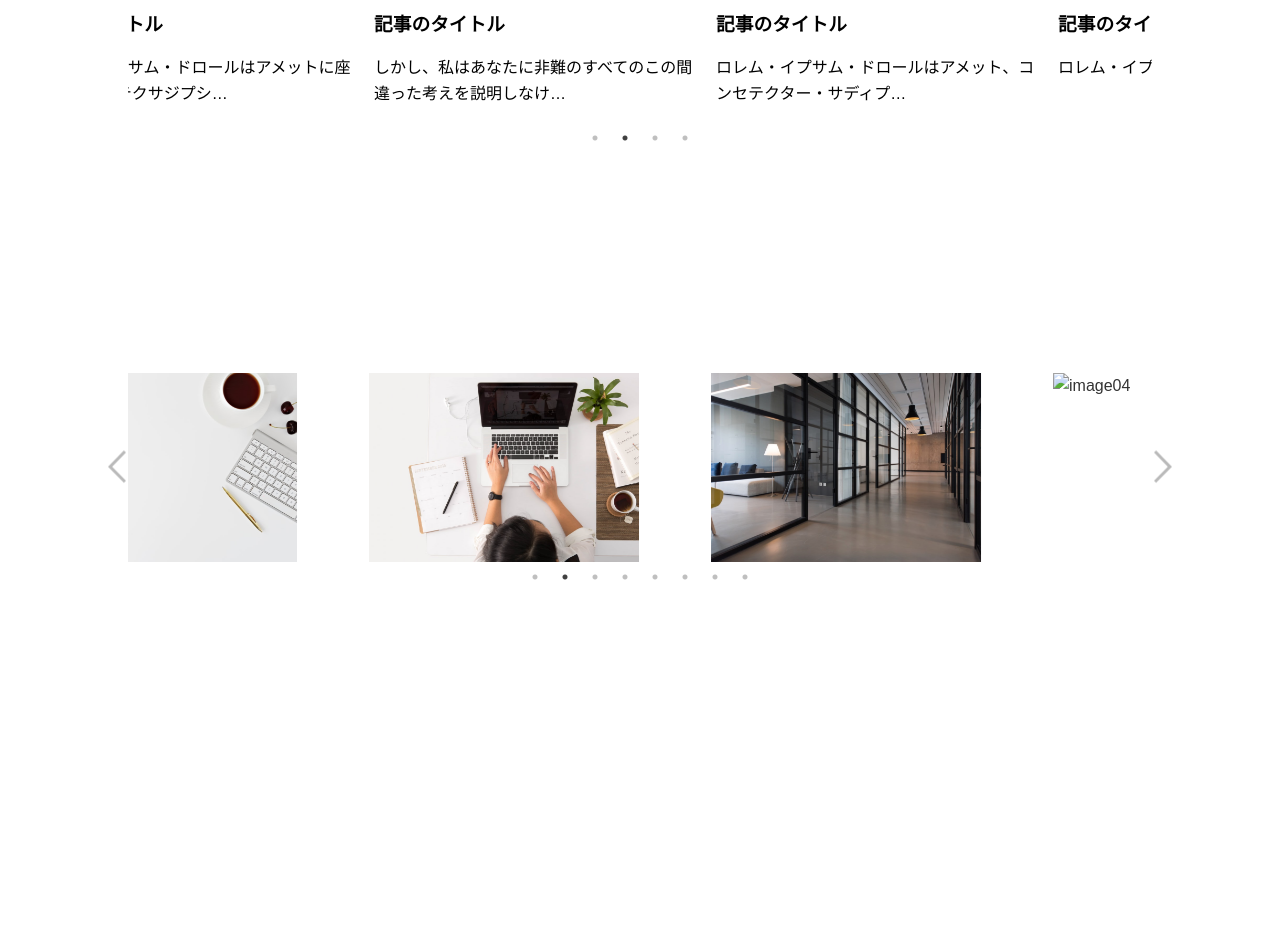
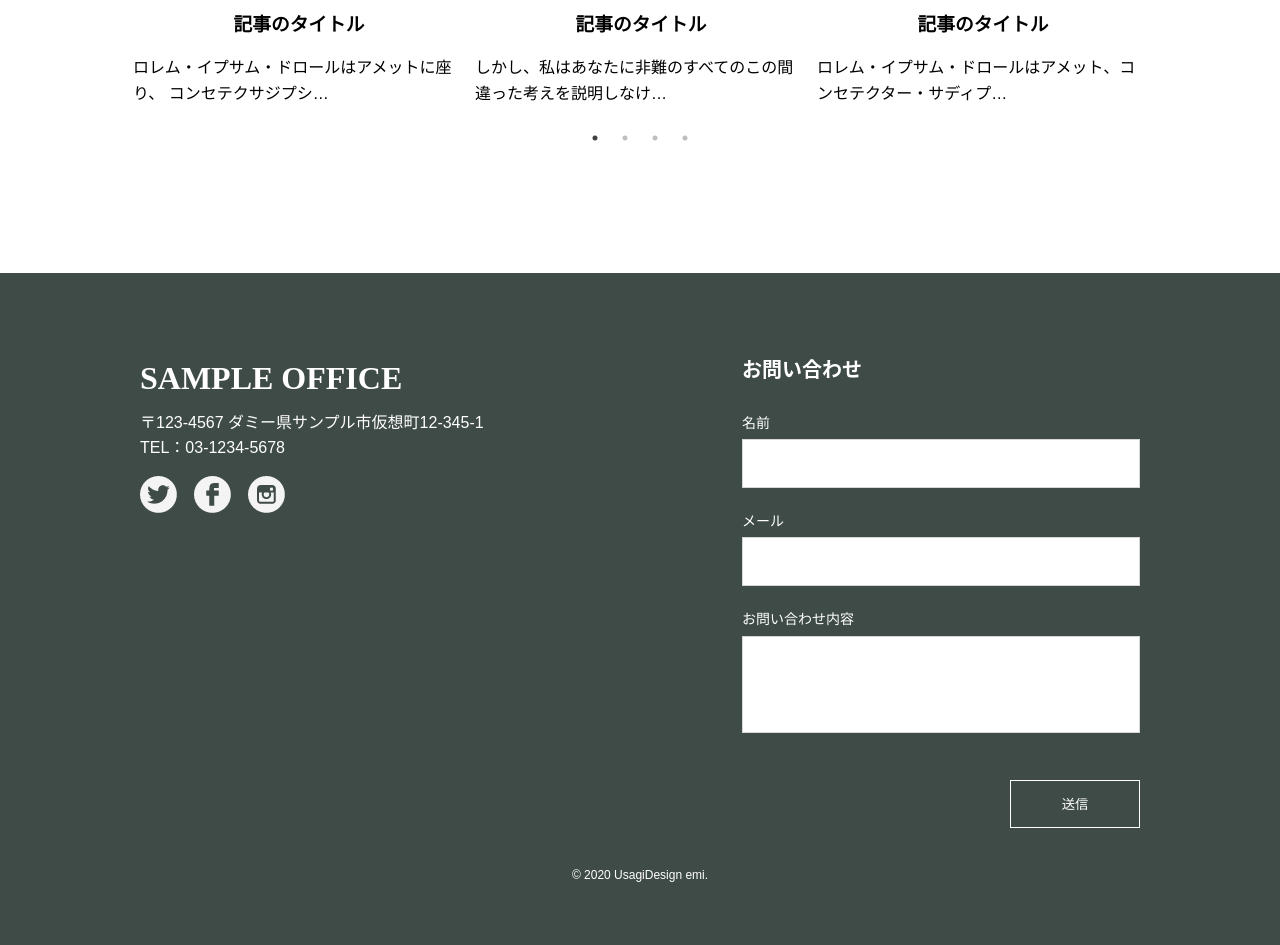
Before and after one commit to machitake/bootcamp, a plain HTML site: page index.html in a window 1280 px wide. Shown: the part 2800-3745 px from the top of the page. Before the commit the page ends 3392 px from the top, so only its background shows below. Drawn offline with nearby package versions, Linux system fonts and the light colour scheme.

Commit message:
footerコーディング

```diff
--- a/index.html
+++ b/index.html
@@ -121,26 +121,7 @@
             </div>
 
             <div class="card_bottom">
-                <!-- <div class="card_bottom-item">
-                    <img src="./img/card-item1.png" alt="">
-                    <h3>記事のタイトル</h3>
-                    <p>ロレム・イプサム・ドロールはアメットに座り、 コンセテクサジプシ…</p>
-                </div>
-                <div class="card_bottom-item">
-                    <img src="./img/card-item2.png" alt="">
-                    <h3>記事のタイトル</h3>
-                    <p>しかし、私はあなたに非難のすべてのこの間違った考えを説明しなけ…</p>
-                </div>
-                <div class="card_bottom-item">
-                    <img src="./img/card-item3.png" alt="">
-                    <h3>記事のタイトル</h3>
-                    <p>ロレム・イプサム・ドロールはアメット、コンセテクター・サディプ…</p>
-                </div>
-                <div class="card_bottom-item">
-                    <img src="./img/card-item4.png" alt="">
-                    <h3>記事のタイトル</h3>
-                    <p>ロレム・イプサム・ドロールはアメ座る。</p>
-                </div> -->
+
                 <div class="slider">
                     <div class="card_bottom-item">
                         <img src="./img/card-item1.png" alt="">
@@ -163,27 +144,51 @@
                         <p>ロレム・イプサム・ドロールはアメ座る。</p>
                     </div>
                 </div>
+
             </div>
         </section>
 
         <footer>
-            <div class="footer_left"></div>
-            <div class="footer_right"></div>
+
+            <div class="section_inner footer_inner">
+
+                <div class="footer_left">
+                    <h3>SAMPLE OFFICE</h3>
+                    <p>
+                        〒123-4567 ダミー県サンプル市仮想町12-345-1<br>
+                        TEL：03-1234-5678
+                    </p>
+
+                    <ul class="sns_link">
+                        <li><a href=""><img src="./img/twitter.png" alt="" class="sns_link-img"></a></li>
+                        <li><a href=""><img src="./img/facebook.png" alt="" class="sns_link-img"></a></li>
+                        <li><a href=""><img src="./img/instagram.png" alt="" class="sns_link-img"></a></li>
+                    </ul>
+
+                </div>
+                <div class="footer_right">
+                    <h3>お問い合わせ</h3>
+
+                    <form action="">
+                       <label for="">名前</label>
+                       <input type="text" name="" id="" class="form_text">
+
+                       <label for="">メール</label>
+                       <input type="text" name="" id="" class="form_text">
+
+                       <label for="">お問い合わせ内容</label>
+                       <input type="textarea" name="" id="" class="form_textarea">
+
+                       <input type="submit" value="送信" class="form_button">
+                    </form>
+
+                </div>
+
+            </div>
+
+            <div class="footer_copy">&copy; 2020  UsagiDesign emi.</div>
 
         </footer>
-
-        <!--- slider_test -->
-
-        <ul class="slider">
-            <li><a href="#"><img data-lazy="img/card-item1.png" alt="image01"></a></li><!-- data-lazy遅延読み込み -->
-            <li><a href="#"><img data-lazy="img/card-item2.png" alt="image02"></a></li>
-            <li><a href="#"><img data-lazy="img/card-item3.png" alt="image03"></a></li>
-            <li><a href="#"><img data-lazy="img/card-item4.png" alt="image04"></a></li>
-            <li><a href="#"><img data-lazy="img/card-item1.png" alt="image05"></a></li>
-            <li><a href="#"><img data-lazy="img/card-item1.png" alt="image06"></a></li>
-            <li><a href="#"><img data-lazy="img/card-item1.png" alt="image07"></a></li>
-            <li><a href="#"><img data-lazy="img/card-item1.png" alt="image08"></a></li>
-        </ul>
 
 
 
--- a/js/script.js
+++ b/js/script.js
@@ -12,8 +12,8 @@
   //スライダー
 
   $('.slider').slick({
-    autoplay:true,
-    autoplaySpeed:5000,
+    // autoplay:true,
+    // autoplaySpeed:5000,
     dots:true,
     slidesToShow:3, //表示するスライドの数
     //slidesToScroll:2, //１度にスクロールする数
--- a/sass/style.scss
+++ b/sass/style.scss
@@ -425,6 +425,7 @@ transition: transform .3s;
 
 .card {
   background: #fff;
+  margin-top: 80px;
   padding-bottom: 120px;
 
     @include mq('sp')  {
@@ -524,7 +525,7 @@ transition: transform .3s;
 //  }
  h3 {
    margin-top: 25px;
-   display: inline-block;
+   text-align: center;
  }
 
  p {
@@ -541,7 +542,7 @@ transition: transform .3s;
   margin: 100px auto;
   width: 80%;
   opacity: 0;
-  transition: 3s;
+  // transition: 3s;
   position: relative;
 }
 
@@ -554,7 +555,7 @@ transition: transform .3s;
 
 .prev-arrow{
   position: absolute;
-  left: -20px;
+  left: -30px;
   top: 50%;
   transform: translateY(-50%);
   width: 10px;
@@ -563,7 +564,7 @@ transition: transform .3s;
 }
 .next-arrow{
   position: absolute;
-  right: -20px;
+  right: -30px;
   top: 50%;
   transform: translateY(-50%);
   width: 10px;
@@ -579,5 +580,116 @@ transition: transform .3s;
 }
 
 .slick-initialized{
-  opacity: 1
+  opacity: 1;
 }
+
+
+
+//footer
+
+footer {
+  background: #3F4B47;
+  color: #fff;
+}
+
+.footer_inner {
+  display: flex;
+  justify-content: space-between;
+  padding-top: 80px;
+}
+
+.footer_left {
+
+  h3 {
+    margin-bottom: 6px;
+    font-weight: bold;
+    font-size: 32px;
+    font-family: Oswald;
+  }
+
+  p {
+    margin: 0;
+  }
+}
+
+.sns_link {
+  display: flex;
+
+  li {
+    margin-right: 17px;
+    margin-top: 15px;
+  }
+}
+
+
+
+.footer_right {
+
+  font-size: 14px;
+
+  h3 {
+    margin-bottom: 27px;
+    font-size: 20px;
+    font-family: Noto Sans CJK JP;
+  }
+}
+
+label {
+  display: block;
+  margin-bottom: 5px;
+}
+
+.form_text {
+  appearance: none;
+  border: 1px solid rgba(0, 0, 0, 0.16);
+  border-radius: 0;
+  color: inherit;
+  font-family: inherit;
+  font-size: 1em;
+  padding: 0.4em 0.8em;
+  width: 398px;
+  height: 49px;
+  margin-bottom: 22px;
+
+  &:focus {
+    border: 1px solid rgba(0, 0, 0, 0.32);
+    box-shadow: none;
+    outline: none;
+  }
+}
+
+.form_textarea {
+  appearance: none;
+  border: 1px solid rgba(0, 0, 0, 0.16);
+  border-radius: 0;
+  color: inherit;
+  font-family: inherit;
+  font-size: 1em;
+  padding: 0.4em 0.8em;
+  width: 398px;
+  height: 97px;
+  margin-bottom: 47px;
+
+  &:focus {
+    border: 1px solid rgba(0, 0, 0, 0.32);
+    box-shadow: none;
+    outline: none;
+  }
+}
+
+.form_button {
+  display: block;
+  width: 130px;
+  height: 48px;
+  background: none;
+  border: 1px solid #fff;
+  color: #fff;
+  margin-left: auto;
+}
+
+.footer_copy {
+  text-align: center;
+  padding: 38px 0 60px 0;
+  font-size: 12px;
+  font-family: Arial;
+}
```
Also changed, not shown: css/style.css, img/facebook.png (renamed from img/パス 2.png), img/instagram.png (renamed from img/グループ 7.png), img/twitter.png (renamed from img/パス 1.png).
